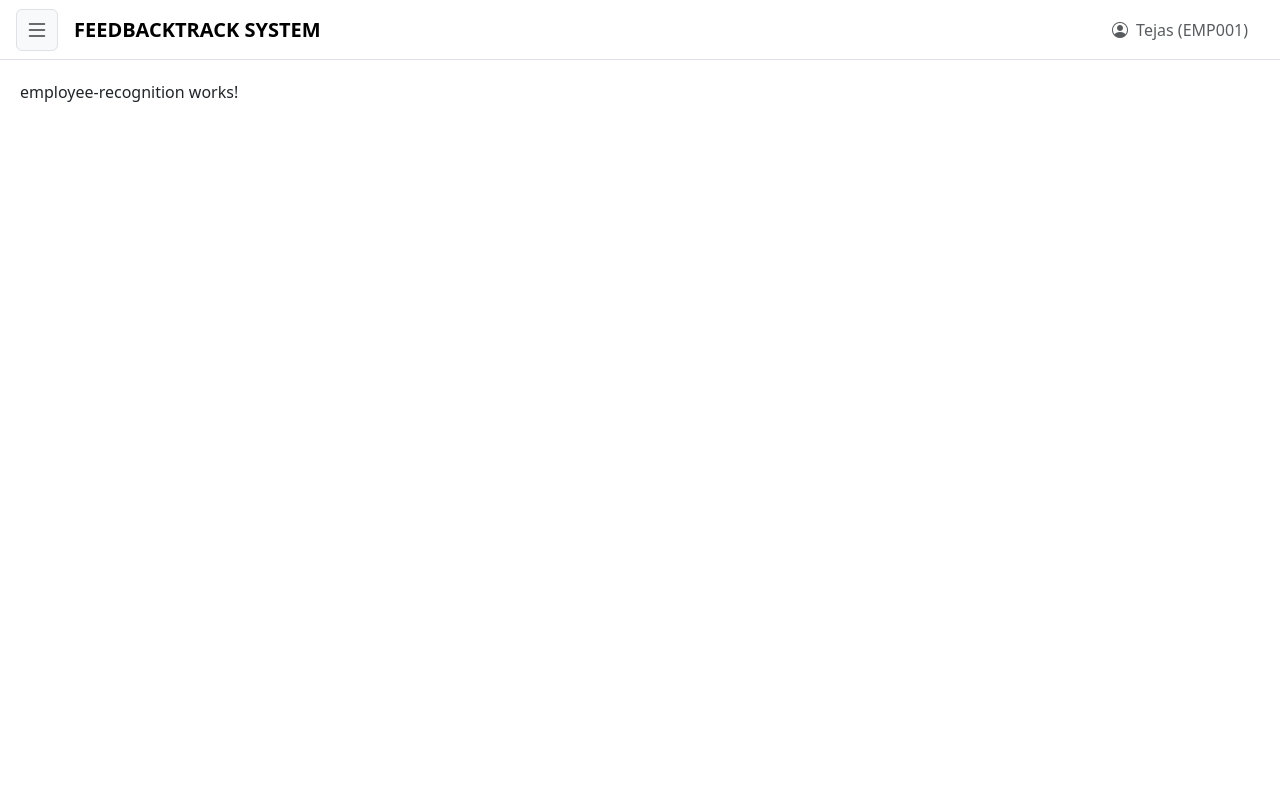
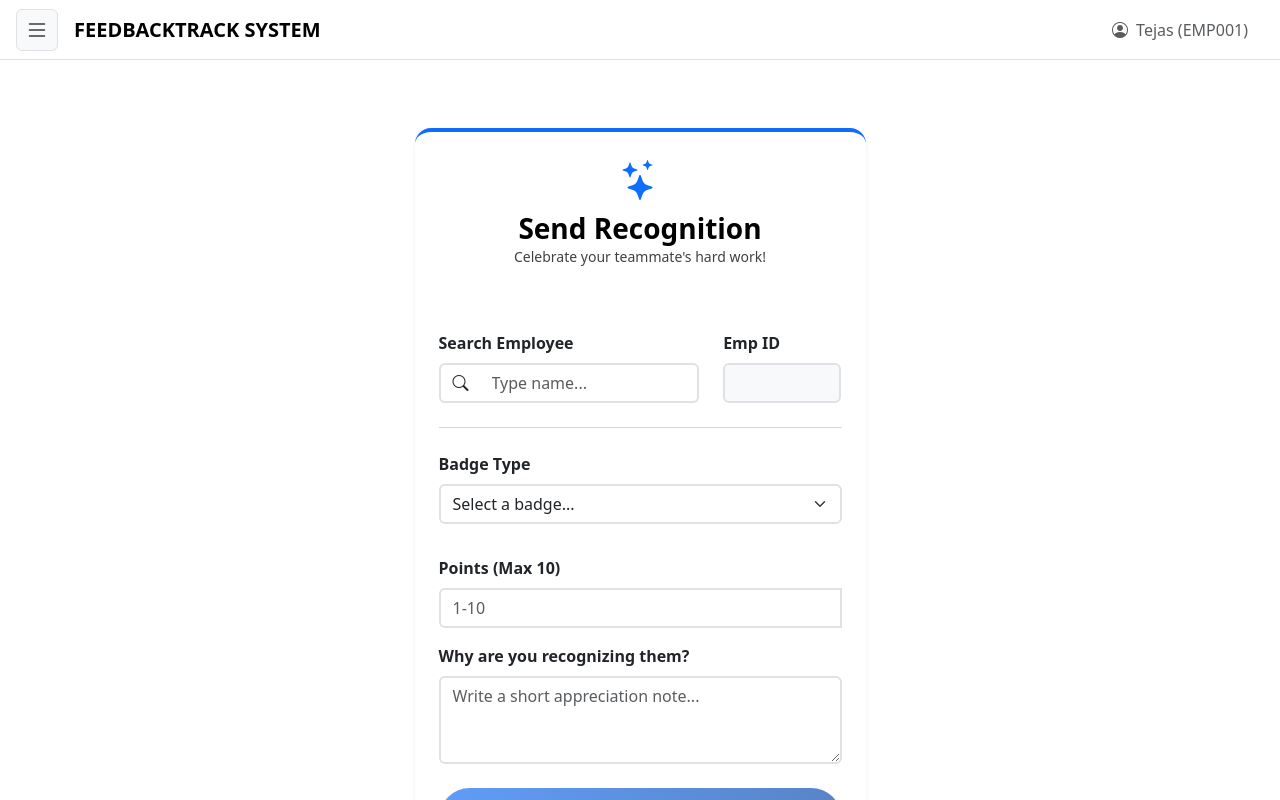
Before and after one commit to saurav219e3c/cts_feedback_project, an Angular app: page /employee/recognition in a window 1280 px wide. Built offline with nearby package versions, Linux system fonts and the light colour scheme.

Commit message:
Recognition Form Designed

```diff
--- a/src/app/employee/employee-recognition/employee-recognition.component.css
+++ b/src/app/employee/employee-recognition/employee-recognition.component.css
@@ -0,0 +1,20 @@
+.card {
+  transition: transform 0.3s ease;
+}
+
+/* Subtle focus effect on inputs */
+.form-control:focus, .form-select:focus {
+  border-color: #0d6efd;
+  box-shadow: 0 0 0 0.25rem rgba(13, 110, 253, 0.15);
+}
+
+/* Make the primary button pop */
+.btn-primary {
+  background: linear-gradient(45deg, #0d6efd, #0043a8);
+  border: none;
+}
+
+.btn-primary:hover {
+  background: linear-gradient(45deg, #0043a8, #0d6efd);
+  transform: translateY(-2px);
+}
--- a/src/app/employee/employee-recognition/employee-recognition.component.html
+++ b/src/app/employee/employee-recognition/employee-recognition.component.html
@@ -1 +1,84 @@
-<p>employee-recognition works!</p>
+<div class="container py-5">
+  <div class="row justify-content-center">
+    <div class="col-md-6 col-lg-5">
+      <div class="card shadow-sm border-0 border-top border-primary border-4 rounded-4">
+        <div class=" border-blue text-black text-center py-4 rounded-top-4">
+          <i class="bi bi-stars text-primary display-4 fs-1 mb-2"></i>
+          <h3 class="fw-bold mb-0 mt-2">Send Recognition</h3>
+          <p class="small opacity-75">Celebrate your teammate's hard work!</p>
+        </div>
+
+        <div class="card-body p-4">
+          <form [formGroup]="recognitionForm" (ngSubmit)="onSubmit()">
+
+            <div class="row mb-3">
+              <div class="col-8 position-relative">
+                <label class="form-label fw-semibold">Search Employee</label>
+                <div class="input-group">
+                  <span class="input-group-text bg-white border-2 border-end-0"><i class="bi bi-search"></i></span>
+                  <input type="text" class="form-control border-2 border-start-0"
+                         placeholder="Type name..." formControlName="employeeSearch"
+                         (input)="onSearchChange($event)">
+                </div>
+
+                <ul class="list-group position-absolute w-100 z-3 shadow-sm" *ngIf="filteredEmployees.length > 0">
+                  <li class="list-group-item list-group-item-action cursor-pointer"
+                      *ngFor="let emp of filteredEmployees"
+                      (click)="selectEmployee(emp)">
+                    {{ emp.name }} <small class="text-muted">({{ emp.id }})</small>
+                  </li>
+                </ul>
+              </div>
+
+              <div class="col-4">
+                <label class="form-label fw-semibold">Emp ID</label>
+                <input type="text" class="form-control border-2 bg-light text-center fw-bold"
+                       formControlName="employeeId" readonly>
+              </div>
+            </div>
+
+            <hr class="my-4 text-muted">
+
+            <div class="row mb-3">
+              <div class="col-12 mb-3">
+                <label class="form-label fw-semibold">Badge Type</label>
+                <select class="form-select border-2" formControlName="badgeType">
+                  <option value="" disabled>Select a badge...</option>
+                  <option value="Team Player">🤝 Team Player</option>
+                  <option value="Problem Solver">💡 Problem Solver</option>
+                  <option value="Above & Beyond">🚀 Above & Beyond</option>
+                </select>
+              </div>
+            </div>
+
+            <div class="mb-3">
+              <label class="form-label fw-semibold">Points (Max 10)</label>
+              <div class="input-group">
+                <input type="number" class="form-control border-2"
+                       placeholder="1-10" formControlName="points"
+                       [class.is-invalid]="f['points'].touched && f['points'].errors">
+                <!-- <span class="input-group-text border-2  fw-bold text-dark">/ 10</span> -->
+                <div class="invalid-feedback">Enter a value between 1 and 10.</div>
+              </div>
+            </div>
+
+            <div class="mb-4">
+              <label class="form-label fw-semibold">Why are you recognizing them?</label>
+              <textarea class="form-control border-2" rows="3"
+                        placeholder="Write a short appreciation note..."
+                        formControlName="comment"></textarea>
+            </div>
+
+            <div class="d-grid">
+              <button type="submit" [disabled]="recognitionForm.invalid || !selectedEmp"
+                      class="btn btn-primary btn-lg rounded-pill shadow-sm py-3 fw-bold">
+                Confirm Recognition
+              </button>
+            </div>
+
+          </form>
+        </div>
+      </div>
+    </div>
+  </div>
+</div>
--- a/src/app/employee/employee-recognition/employee-recognition.component.ts
+++ b/src/app/employee/employee-recognition/employee-recognition.component.ts
@@ -1,12 +1,71 @@
+import { CommonModule } from '@angular/common';
 import { Component } from '@angular/core';
+import { FormBuilder, FormGroup, ReactiveFormsModule, Validators } from '@angular/forms';
 import { RouterLink } from '@angular/router';
 
 @Component({
   selector: 'app-employee-recognition',
-  imports: [RouterLink],
+  imports: [RouterLink,CommonModule,ReactiveFormsModule],
   templateUrl: './employee-recognition.component.html',
   styleUrl: './employee-recognition.component.css'
 })
 export class EmployeeRecognitionComponent {
+recognitionForm: FormGroup;
+
+  // Mock Employee Data
+  employees = [
+    { id: 'EMP101', name: 'John Doe' },
+    { id: 'EMP102', name: 'Jane Smith' },
+    { id: 'EMP103', name: 'Robert Wilson' },
+    { id: 'EMP104', name: 'Sarah Parker' }
+  ];
+
+  filteredEmployees: any[] = [];
+  selectedEmp: any = null;
+
+  constructor(private fb: FormBuilder) {
+    this.recognitionForm = this.fb.group({
+      employeeSearch: [''],
+      employeeId: [{ value: '', disabled: true }], // Locked until selection
+      badgeType: ['', Validators.required],
+      points: [null, [Validators.required, Validators.min(1), Validators.max(10)]],
+      comment: ['', [Validators.required, Validators.minLength(5)]]
+    });
+  }
+
+  get f() { return this.recognitionForm.controls; }
+
+  onSearchChange(event: any) {
+    const query = event.target.value.toLowerCase();
+    if (query.length > 1) {
+      this.filteredEmployees = this.employees.filter(emp =>
+        emp.name.toLowerCase().includes(query)
+      );
+    } else {
+      this.filteredEmployees = [];
+    }
+  }
+
+  selectEmployee(emp: any) {
+    this.selectedEmp = emp;
+    this.recognitionForm.patchValue({
+      employeeSearch: emp.name,
+      employeeId: emp.id
+    });
+    this.filteredEmployees = []; // Clear suggestions
+  }
+
+  onSubmit() {
+    if (this.recognitionForm.valid && this.selectedEmp) {
+      const finalData = {
+        ...this.recognitionForm.getRawValue(),
+        targetEmployeeId: this.selectedEmp.id
+      };
+      console.log('Recognition Sent:', finalData);
+      alert(`Success! 10 points sent to ${this.selectedEmp.name}`);
+      this.recognitionForm.reset();
+      this.selectedEmp = null;
+    }
+  }
 
 }
--- a/src/app/employee/submit-feedback/submit-feedback.component.html
+++ b/src/app/employee/submit-feedback/submit-feedback.component.html
@@ -73,7 +73,7 @@
             </div>
 
             <div class="d-grid">
-              <button type="submit" class="btn btn-primary btn-lg" [disabled]="feedbackForm.invalid">
+              <button type="submit" class="btn btn-primary btn-lg rounded-pill" [disabled]="feedbackForm.invalid">
                 <i class="bi bi-send me-2"></i> Submit Feedback
               </button>
             </div>
```
